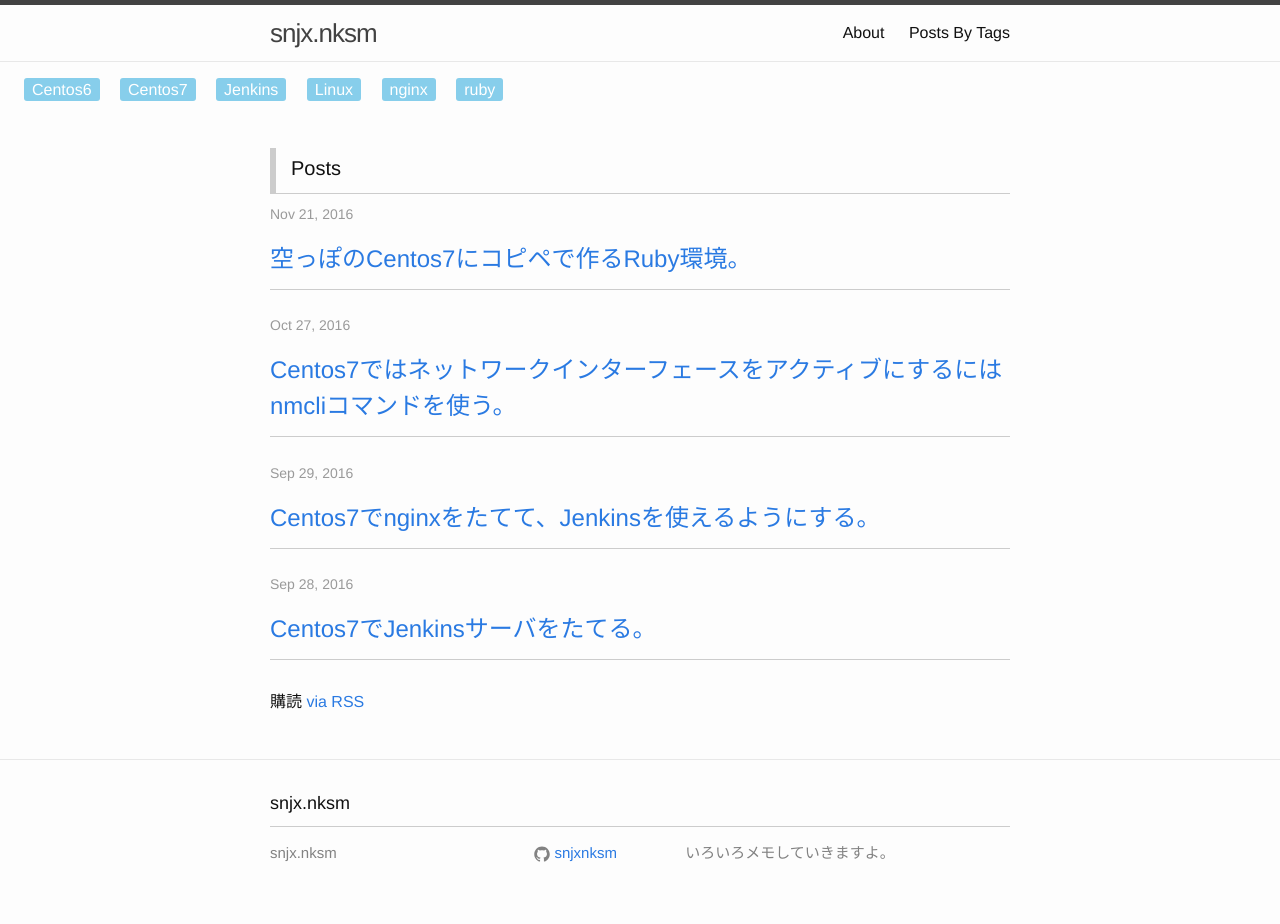
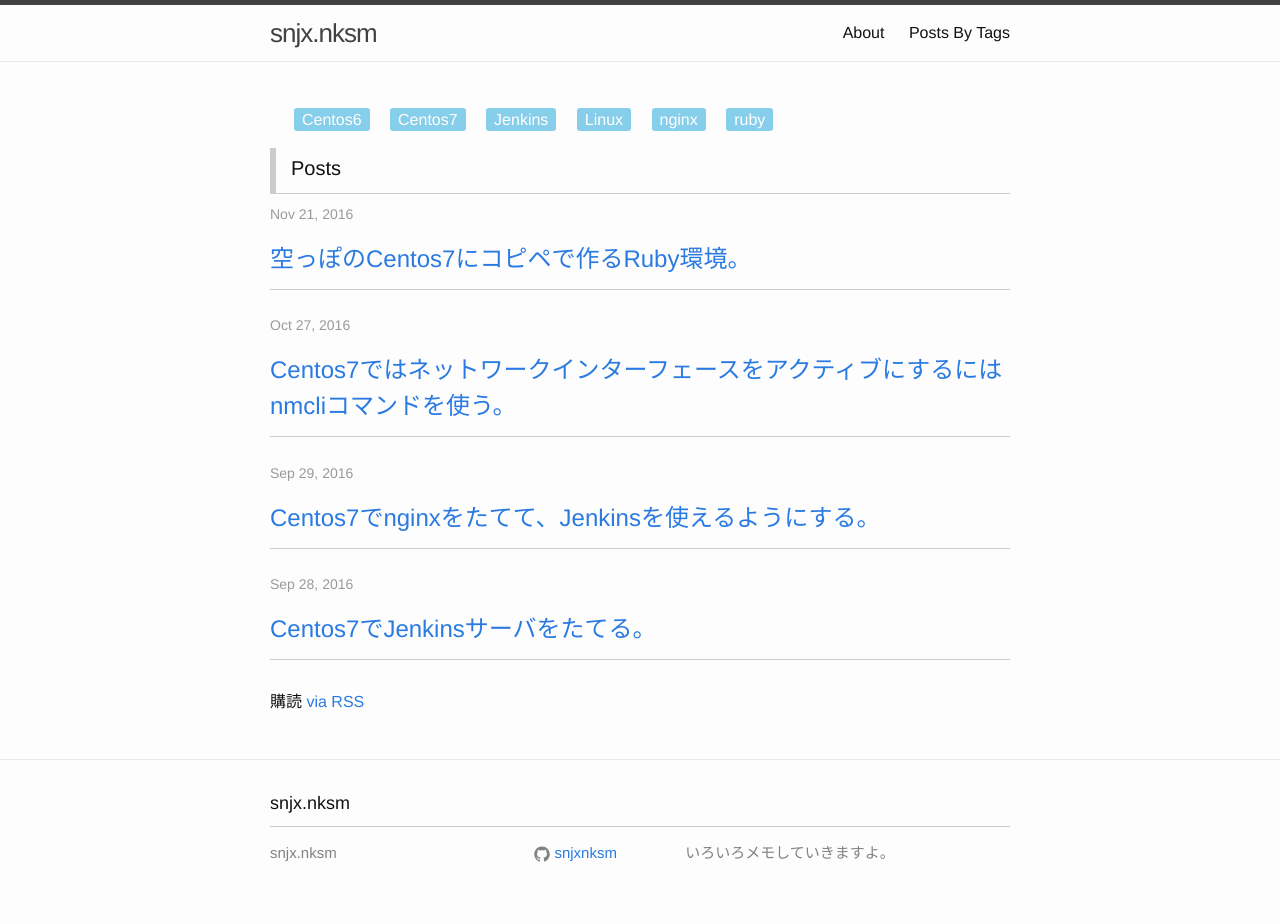
Before and after one commit to snjxnksm/snjxnksm.github.io, a Jekyll site: the page built from index.html, in a window 1280 px wide. Built offline with Jekyll 4.4.1, drawn with Linux system fonts in a browser that asks for light colours; the list of posts is cut into pages by our own code.

Commit message:
タグクラウドの位置を調整。

```diff
--- a/_layouts/default.html
+++ b/_layouts/default.html
@@ -6,8 +6,6 @@
   <body>
 
     {% include header.html %}
-
-    {% include tag_cloud.html %}
 
     <div class="page-content">
       <div class="wrapper">
--- a/index.html
+++ b/index.html
@@ -3,6 +3,8 @@ layout: default
 ---
 
 <div class="home">
+
+  {% include tag_cloud.html %}
 
   <h1 class="page-heading">Posts</h1>
 
```
